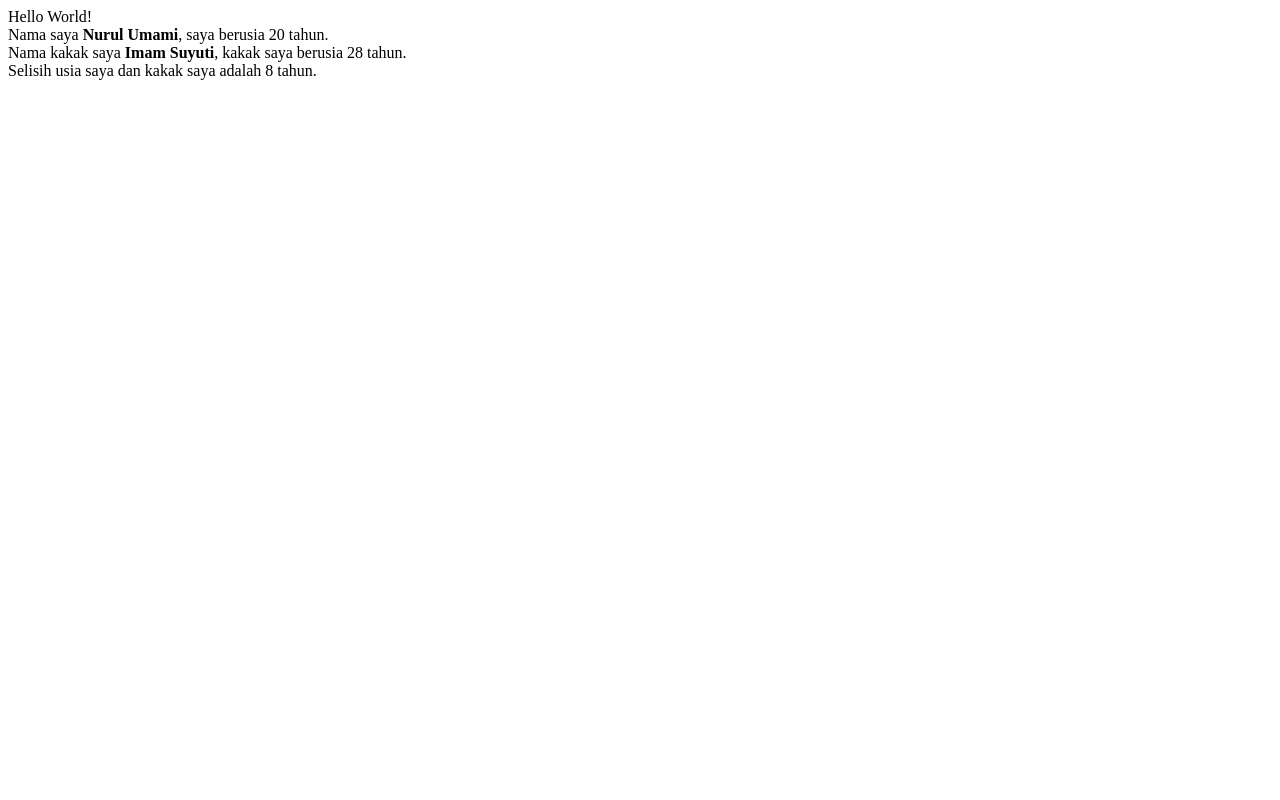
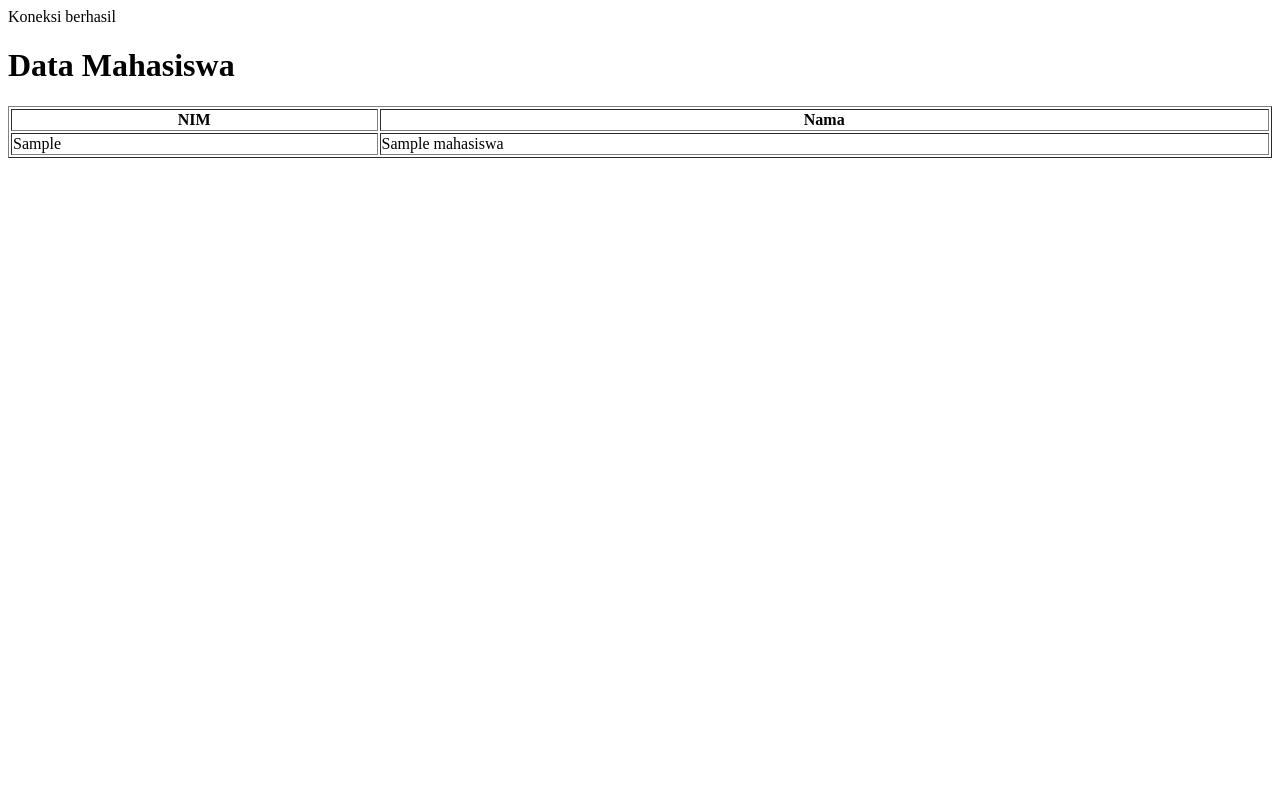
Before and after one commit to nrlumami/belajar-php, a PHP site: page / in a window 1280 px wide. Run offline with PHP 8.4, Linux system fonts and the light colour scheme; tables that the repository leaves empty or names only in its code hold one stand-in row (values such as "Sample post").

Commit message:
mempercantik tampilan index

```diff
--- a/index.php
+++ b/index.php
@@ -1,18 +1,54 @@
 <?php
+// 1. Buat koneksi dengan MySQL
+$con = mysqli_connect("localhost","root","","fakultas");
 
-echo "Hello World! <br>";
+// 2. Cek koneksi dengan MySQL
+if(mysqli_connect_errno()){
+    echo "Koneksi gagal". mysqli_connect_error();
+}else {
+    echo "Koneksi berhasil";
+}
 
-$nama = "Nurul Umami";
-$umur = "20";
+// 3. Membaca data dari tabel mysql
+$query = "SELECT * FROM mahasiswa";
 
-echo "Nama saya <strong>$nama</strong>, saya berusia $umur tahun.<br>";
+// 4. Tampilkan data, dengan menjalankan sql query
+$result = mysqli_query($con, $query);
+$mahasiswa = [];
+if ($result){
+    // tampilkan data satu per satu
+    while($row = mysqli_fetch_assoc($result)){
+        $mahasiswa[]= $row;
+    }
+    mysqli_free_result($result);
+}
+// 5. Tutup koneksi mysql
+mysqli_close($con);
+?>
 
-$namaKakak = "Imam Suyuti";
-$umurKakak = "28";
 
-echo "Nama kakak saya <strong>$namaKakak</strong>, kakak saya berusia $umurKakak tahun.<br>";
-
-$selisihUmur = $umurKakak - $umur;
-echo "Selisih usia saya dan kakak saya adalah $selisihUmur tahun.";
-
-?>
+<!DOCTYPE html>
+<html lang="en">
+<head>
+    <meta charset="UTF-8">
+    <meta http-equiv="X-UA-Compatible" content="IE=edge">
+    <meta name="viewport" content="width=device-width, initial-scale=1.0">
+    <title>Data Mahasiswa</title>
+</head>
+<body>
+    <h1>Data Mahasiswa</h1>
+    <!-- <?php var_dump($mahasiswa);?> -->
+    <table border="1" style="width:100%;">
+        <tr>
+            <th>NIM</th>
+            <th>Nama</th>
+        </tr>
+        <?php foreach($mahasiswa as $value) : ?>
+        <tr>
+            <td><?php echo $value["nim"]; ?></td>
+            <td><?php echo $value["nama"]; ?></td>
+        </tr>
+        <?php endforeach; ?>
+    </table>
+</body>
+</html>
```
